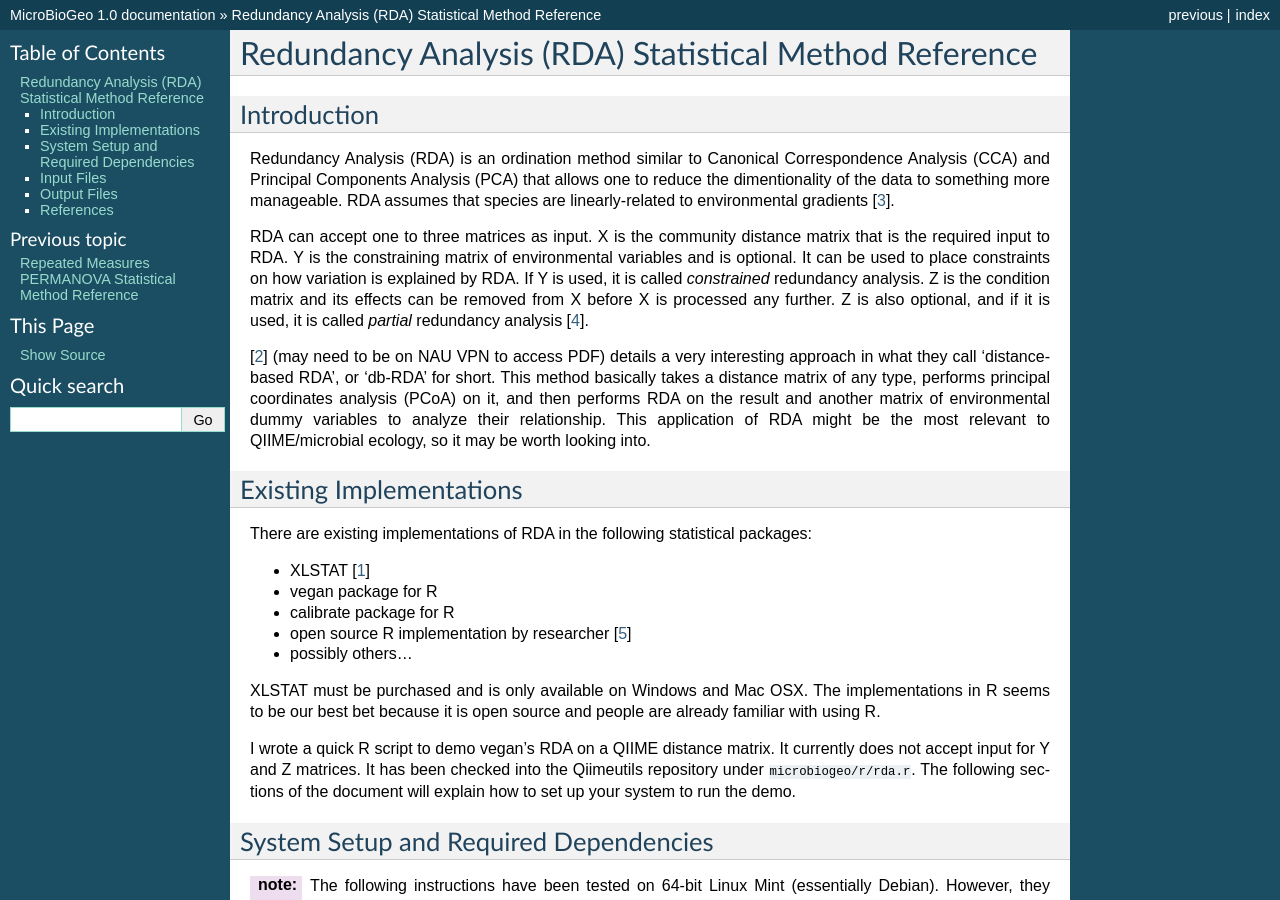
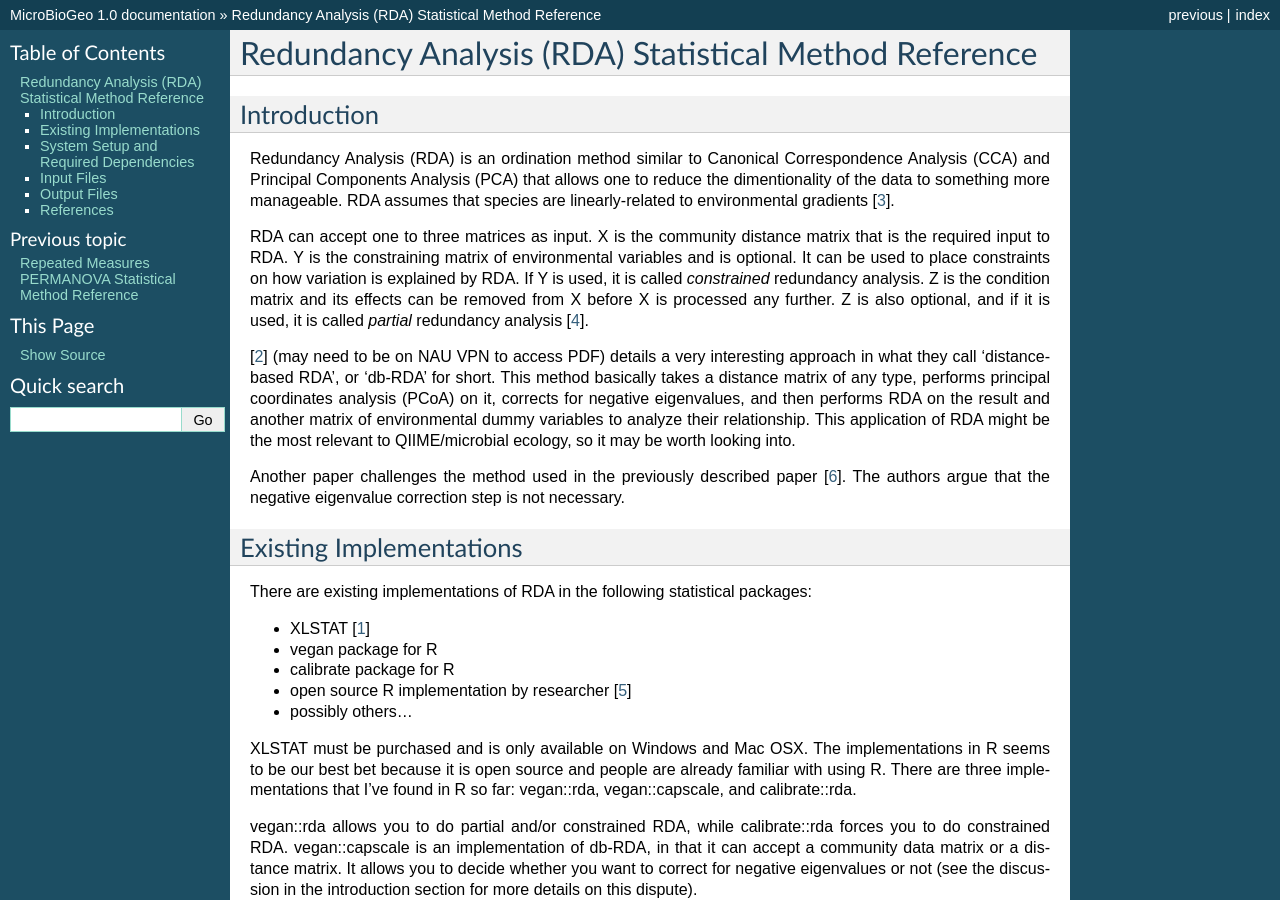
Before and after one commit to gregcaporaso/microbiogeo, a Sphinx documentation site: the page built from doc/notes/rda.rst, in a window 1280 px wide and 900 px high. Built offline with Sphinx 7.4.7, drawn with Linux system fonts in a browser that asks for light colours; formulas are drawn with MathJax 3; some of the changed text lies outside the part shown.

Commit message:
Added to RDA notes because I found another RDA method in vegan (capscale) for performing db-RDA.

```diff
--- a/doc/notes/rda.rst
+++ b/doc/notes/rda.rst
@@ -23,10 +23,14 @@ it is called `partial` redundancy analysis [:ref:`4 <rdaref4>`].
 [:ref:`2 <rdaref2>`] (may need to be on NAU VPN to access PDF) details a very
 interesting approach in what they call 'distance-based RDA', or 'db-RDA' for
 short. This method basically takes a distance matrix of any type, performs
-principal coordinates analysis (PCoA) on it, and then performs RDA on the result
-and another matrix of environmental dummy variables to analyze their
-relationship. This application of RDA might be the most relevant to
-QIIME/microbial ecology, so it may be worth looking into.
+principal coordinates analysis (PCoA) on it, corrects for negative eigenvalues,
+and then performs RDA on the result and another matrix of environmental dummy
+variables to analyze their relationship. This application of RDA might be the
+most relevant to QIIME/microbial ecology, so it may be worth looking into.
+
+Another paper challenges the method used in the previously described paper
+[:ref:`6 <rdaref6>`]. The authors argue that the negative eigenvalue correction
+step is not necessary.
 
 Existing Implementations
 ------------------------
@@ -44,7 +48,15 @@ There are existing implementations of RDA in the following statistical packages:
 
 XLSTAT must be purchased and is only available on Windows and Mac OSX. The
 implementations in R seems to be our best bet because it is open source and
-people are already familiar with using R.
+people are already familiar with using R. There are three implementations that
+I've found in R so far: vegan::rda, vegan::capscale, and calibrate::rda.
+
+vegan::rda allows you to do partial and/or constrained RDA, while calibrate::rda
+forces you to do constrained RDA. vegan::capscale is an implementation of
+db-RDA, in that it can accept a community data matrix or a distance matrix. It
+allows you to decide whether you want to correct for negative eigenvalues or not
+(see the discussion in the introduction section for more details on this
+dispute).
 
 I wrote a quick R script to demo vegan's RDA on a QIIME distance matrix. It
 currently does not accept input for Y and Z matrices. It has been checked into
@@ -136,3 +148,7 @@ References
 .. _rdaref5:
 
 [5] http://www.bio.umontreal.ca/legendre/indexEn.html#RFunctions
+
+.. _rdaref6:
+
+[6] http://www.esajournals.org/doi/abs/10.1890/0012-9658(2001)082%5B0290:FMMTCD%5D2.0.CO;2
```
